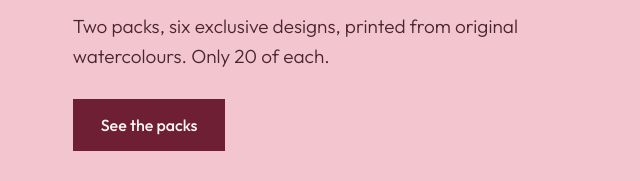
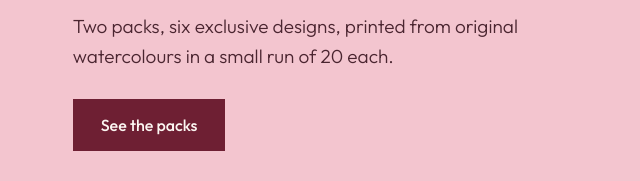
Before and after one commit to KimUntangle/goodonpaper-site, a plain HTML site: page index.html in a window 1280 px wide. Shown: the part 510-691 px from the top of the page, 4-644 px from the left. Drawn offline with Linux system fonts and the light colour scheme; a script that the page names is missing.

Commit message:
Hero: softer scarcity line
Co-Authored-By: Claude Opus 5.5 <noreply@anthropic.com>
Claude-Session: https://claude.ai/code/session_01GUPr6ihkZTKKkS6ch84Wbc

```diff
--- a/index.html
+++ b/index.html
@@ -185,7 +185,7 @@
         <h1 class="brand">good<span class="dot">.</span><br>on paper<span class="dot">.</span></h1>
         <span class="date-pill">Pre-orders are open</span>
         <p class="drop-line serif">Naughty or nice? The first drop is here.</p>
-        <p class="lead">Two packs, six exclusive designs, printed from original watercolours. Only 20 of each.</p>
+        <p class="lead">Two packs, six exclusive designs, printed from original watercolours in a small run of 20 each.</p>
         <a class="btn" href="#packs">See the packs</a>
       </div>
 
```
